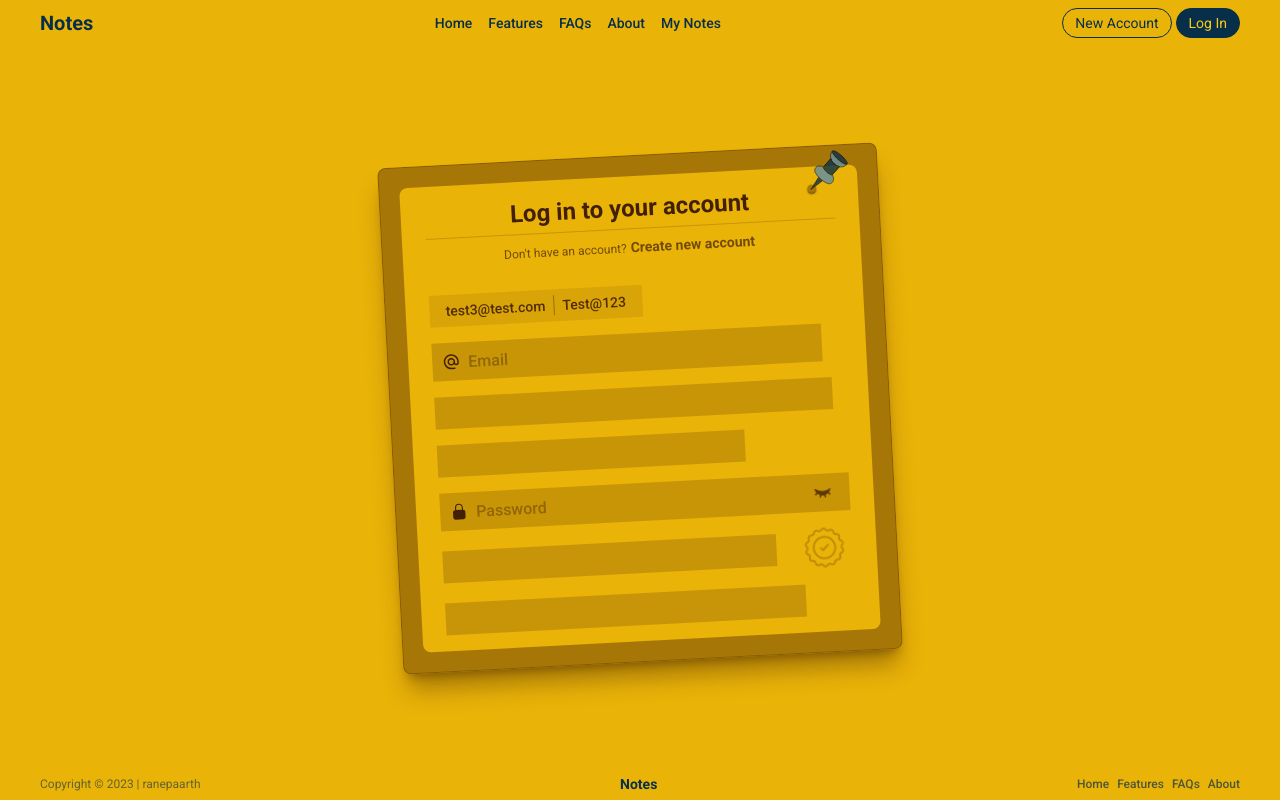
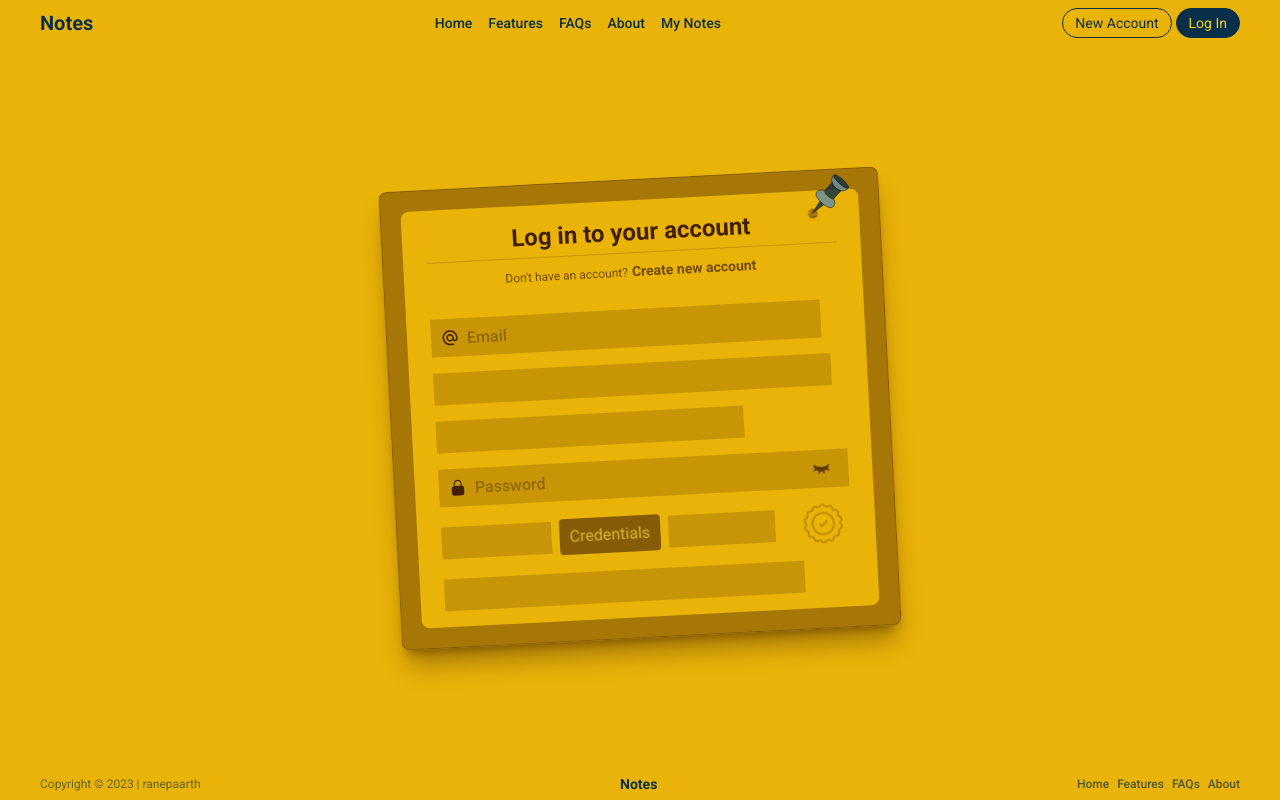
Before and after one commit to ranepaarth/notes-app, a React (Vite) app in the folder frontend/: page /signin in a window 1280 px wide. Built offline with nearby package versions, Linux system fonts and the light colour scheme.

Commit message:
feat: :lipstick: button to get login credentials
create a button for user to get credentials and log in to the web app

```diff
--- a/frontend/src/pages/SignInPage.jsx
+++ b/frontend/src/pages/SignInPage.jsx
@@ -23,6 +23,7 @@ const SignInPage = () => {
     register,
     reset,
     handleSubmit,
+    setValue,
     formState: { errors },
   } = useForm({
     mode: "onChange",
@@ -32,6 +33,11 @@ const SignInPage = () => {
     },
   });
   const [showPwd, setShowPwd] = useState(false);
+
+  const getCredentials = () => {
+    setValue("email", "test3@test.com");
+    setValue("password", "Test@123");
+  };
 
   const toggleShowPwd = () => {
     setShowPwd((prev) => !prev);
@@ -54,10 +60,6 @@ const SignInPage = () => {
             linkToPage={"Create new account"}
           />
           <FormMain handleSubmit={handleSubmit} onFormSubmit={onFormSubmit}>
-            <span className="flex items-center text-sm bg-yellow-950/10 h-8 px-2 font-medium text-yellow-950/90 divide-x divide-yellow-950/40">
-              <span className="px-2">test3@test.com</span>
-              <span className="px-2">Test@123</span>
-            </span>
             <FormInput
               Icon={<MdOutlineAlternateEmail />}
               type={"text"}
@@ -78,7 +80,17 @@ const SignInPage = () => {
               toggleShowPwd={toggleShowPwd}
               showPwd={showPwd}
             />
-            <FormSubmitBtn />
+            <div className="w-full flex items-center justify-between">
+              <EmptyLine width={"w-[60%]"} />
+              <button
+                type="button"
+                className="whitespace-nowrap mx-2 px-2 bg-yellow-950/60 py-1 rounded text-yellow-300/70 border-2 border-transparent hover:border-yellow-950 transition-colors"
+                onClick={getCredentials}
+              >
+                Credentials
+              </button>
+              <FormSubmitBtn />
+            </div>
             {serverError ? (
               <span className="text-lg md:text-sm text-red-600 font-medium bg-red-500/30 px-4 py-1 rounded border border-red-700">
                 {serverError}
```
